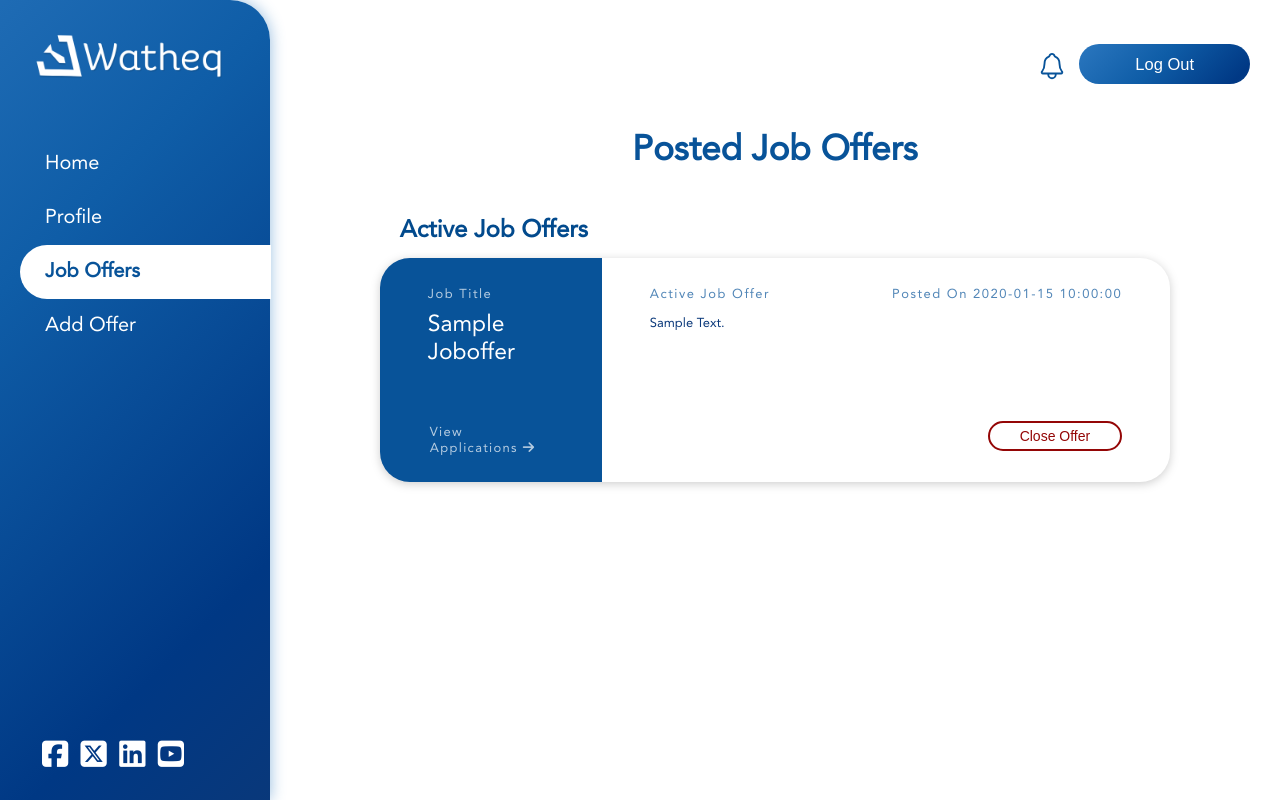
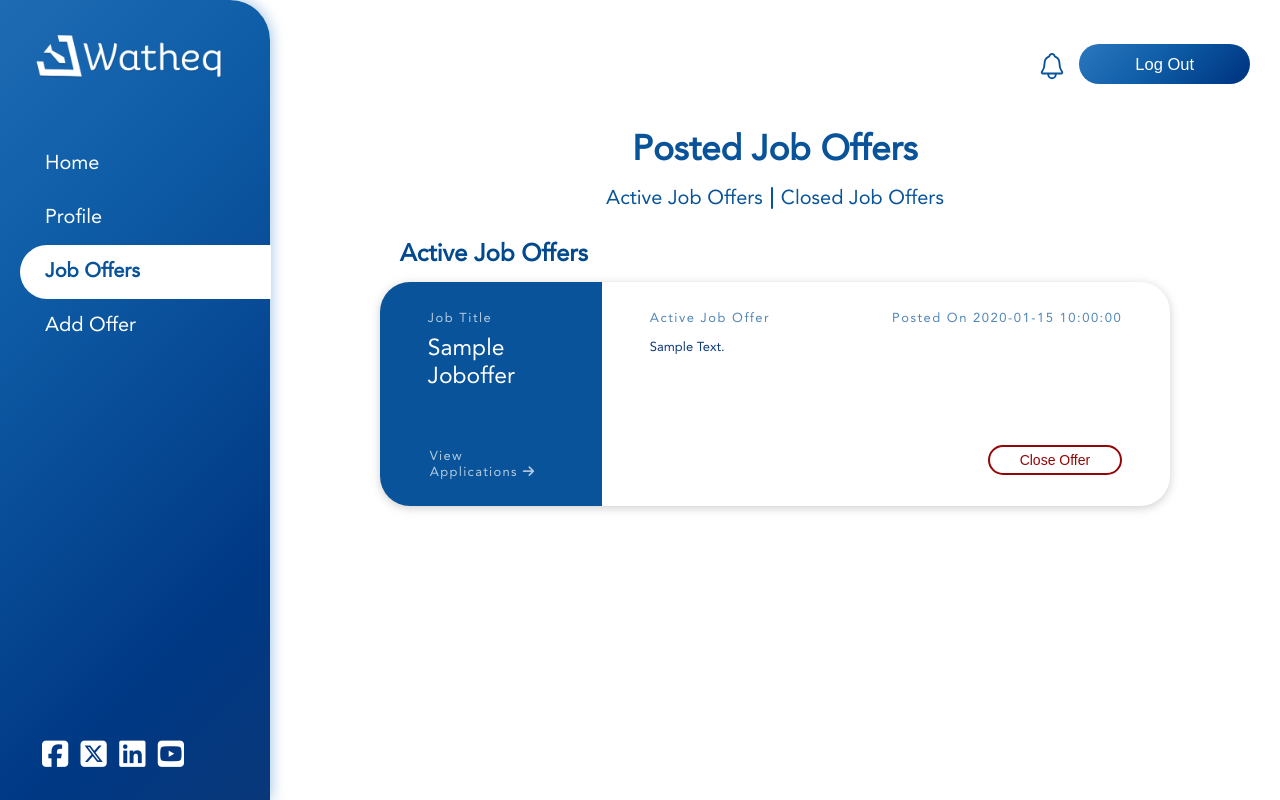
Before and after one commit to WatheqPlatform/2023-GP1-1, a PHP site: the page made by History Page/History.php in a window 1280 px wide. Run offline with PHP 8.4, Linux system fonts and the light colour scheme; the visitor is signed in with stand-in values (Sample User, id 1); tables that the repository leaves empty or names only in its code hold one stand-in row (values such as "Sample post"); some libraries are stand-ins or nearby versions.

Commit message:
Add navigation Bar in Applications and Offer Pages

```diff
--- a/History Page/History.css
+++ b/History Page/History.css
@@ -196,6 +196,41 @@ body {
     border-radius: 2px;
 }
 
+/*Navigation links*/
+#links{
+    display: flex;
+    width: 100%;
+    justify-content: center;
+    margin-top: -10px;
+    margin-bottom: 10px;
+}
+
+#link1{
+    color: #085399;
+    font-size: 20px;
+    text-decoration: none;
+}
+
+#linksLine{
+    width: 2px;
+    background-color: #085399;
+    border-radius: 50px;
+    margin-left: 8px;
+    margin-right: 8px;
+    margin-bottom: 2px;
+}
+
+#link2{
+    color: #085399;
+    font-size: 20px;
+    text-decoration: none;
+}
+
+#link1:hover, #link2:hover{
+    color: #003884;
+}
+
+
 h2{
     color: #024a8d;
     padding-left: 20px;
--- a/History Page/History.php
+++ b/History Page/History.php
@@ -68,6 +68,13 @@ include('HistoryLogic.php');
                     if (!empty($availableOffers) || !empty($closedOffers)) {
                         echo "<h1>Posted Job Offers</h1>";
 
+                        echo "<div id='links'>";
+                        echo "<a id='link1' href='#ActiveSegment'>Active Job Offers</a>";
+                        echo "<div id='linksLine'></div>";
+                        echo "<a id='link2' href='#CloseSegment'>Closed Job Offers</a>";
+                        echo "</div>";
+
+
                         function displayOffers($Offers, $status) {
                             foreach ($Offers as $offer) {
                                 echo "<div id='WholeOffer'>";
@@ -93,12 +100,12 @@ include('HistoryLogic.php');
                         }
 
                         if (!empty($availableOffers)) {
-                            echo "<h2>Active Job Offers</h2>";
+                            echo "<h2 id='ActiveSegment'>Active Job Offers</h2>";
                             displayOffers($availableOffers, 'Active');
                         }
 
                         if (!empty($closedOffers)) {
-                            echo "<h2>Closed Job Offers</h2>";
+                            echo "<h2 id='CloseSegment'>Closed Job Offers</h2>";
                             displayOffers($closedOffers, 'Closed');
                         }
                     }else{
```
Also changed, not shown: Applications Page/Applications.css (+47 -6 lines), Applications Page/Applications.php (+11 -5 lines).
